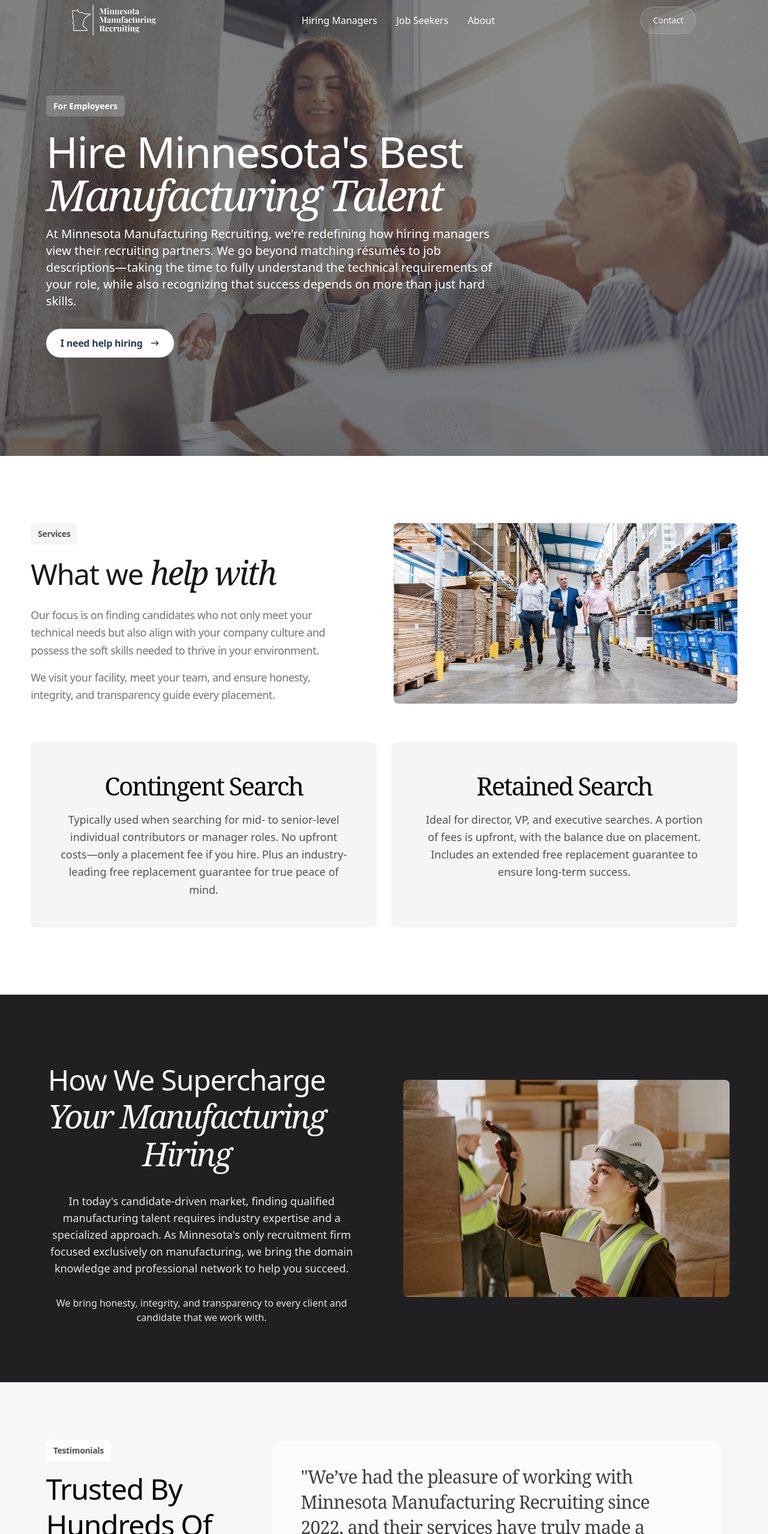
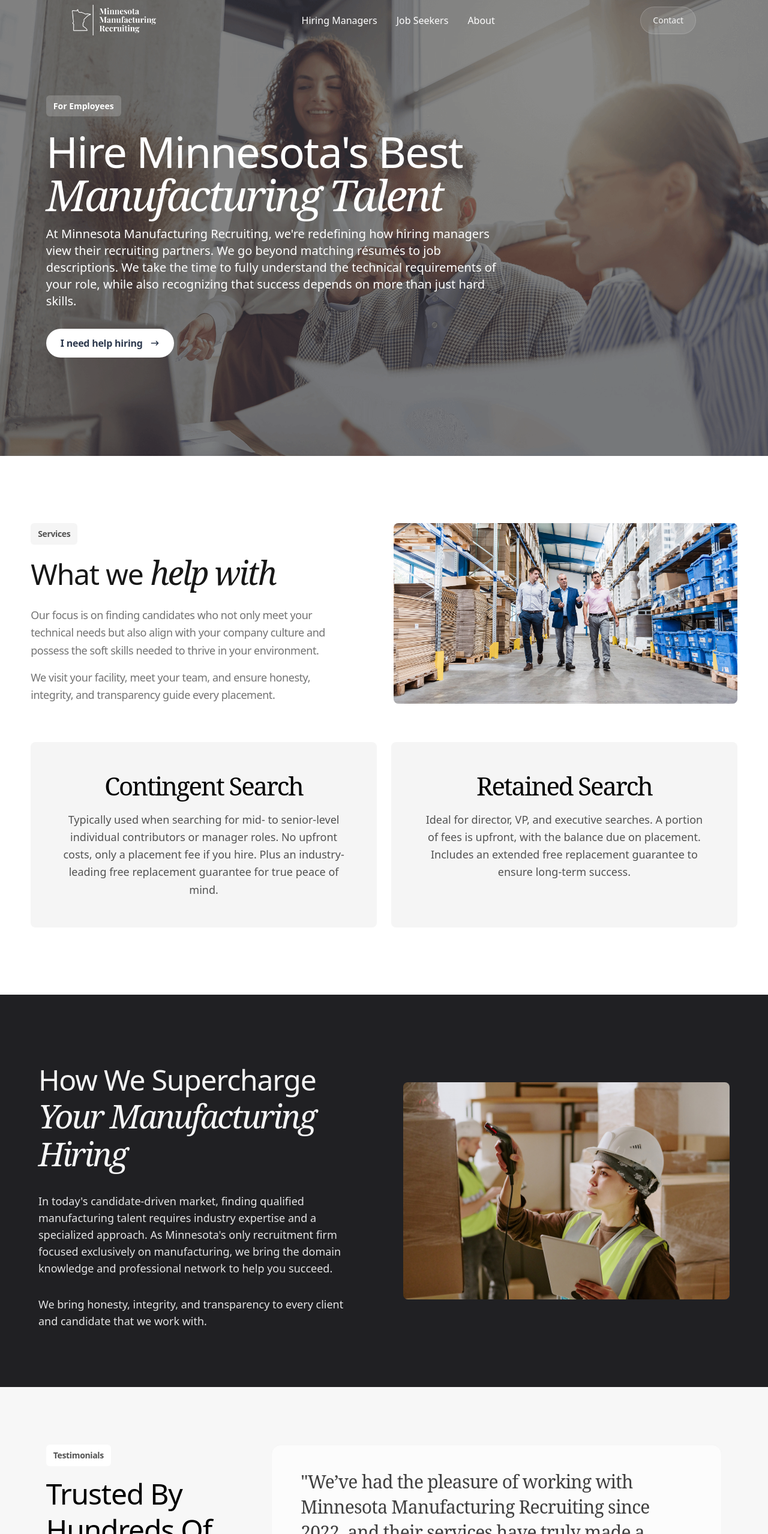
Before and after one commit to mhlauf1/mmr, a Next.js app: page /hiring-managers in a window 1280 px wide. Shown: the top 2557 px of the page at 60% size. Built offline with nearby package versions, Linux system fonts and the light colour scheme.

Commit message:
more dash removals

```diff
--- a/src/sections/hiring/Hero.tsx
+++ b/src/sections/hiring/Hero.tsx
@@ -36,7 +36,7 @@ const Hero = () => {
               <div className="max-w-3xl">
                 {/* Heading with subtle left animation */}
                 <span className="text-sm md:text-md bg-neutral-100/20 px-3 py-2 rounded-md font-semibold text-white">
-                  For Employeers
+                  For Employees
                 </span>
                 <motion.h1
                   custom={0}
@@ -60,8 +60,8 @@ const Hero = () => {
                 >
                   At Minnesota Manufacturing Recruiting, we&#39;re redefining
                   how hiring managers view their recruiting partners. We go
-                  beyond matching résumés to job descriptions—taking the time to
-                  fully understand the technical requirements of your role,
+                  beyond matching résumés to job descriptions. We take the time
+                  to fully understand the technical requirements of your role,
                   while also recognizing that success depends on more than just
                   hard skills.
                 </motion.p>
--- a/src/sections/hiring/ServicesBento.tsx
+++ b/src/sections/hiring/ServicesBento.tsx
@@ -51,9 +51,9 @@ const ServicesBento: React.FC = () => {
           </h3>
           <p className="text-neutral-600 mt-2 md:max-w-xl md:text-lg text-center leading-relaxed ">
             Typically used when searching for mid- to senior-level individual
-            contributors or manager roles. No upfront costs—only a placement fee
-            if you hire. Plus an industry-leading free replacement guarantee for
-            true peace of mind.
+            contributors or manager roles. No upfront costs, only a placement
+            fee if you hire. Plus an industry-leading free replacement guarantee
+            for true peace of mind.
           </p>
         </div>
 
--- a/src/sections/hiring/Supercharge.tsx
+++ b/src/sections/hiring/Supercharge.tsx
@@ -5,20 +5,20 @@ const Supercharge = () => {
   return (
     <section className="bg-[#202023] py-12 md:py-24 items-center px-[5%] flex flex-col md:flex-row gap-16">
       <div className="flex flex-col items-start flex-1">
-        <h2 className="mt-4 text-3xl sm:text-4xl md:text-5xl text-center md:tex-start md:max-w-[18ch] tracking-tight text-neutral-100 font-medium leading-tight">
+        <h2 className="mt-4 text-3xl sm:text-4xl md:text-5xl text-center md:text-start md:max-w-[18ch] tracking-tight text-neutral-100 font-medium leading-tight">
           How We Supercharge <br />{" "}
           <span className="font-pt-serif text-4xl sm:text-[42px] md:text-[54px] tracking-tighter italic">
             Your Manufacturing Hiring
           </span>
         </h2>
-        <p className="text-neutral-200 mt-8 text-md text-center md:tex-start md:text-lg">
+        <p className="text-neutral-200 mt-8 text-md text-center md:text-start md:text-lg">
           In today&#39;s candidate-driven market, finding qualified
           manufacturing talent requires industry expertise and a specialized
           approach. As Minnesota&#39;s only recruitment firm focused exclusively
           on manufacturing, we bring the domain knowledge and professional
           network to help you succeed.
         </p>
-        <p className="text-neutral-200 mt-8 text-center md:tex-start text-md md:text-l">
+        <p className="text-neutral-200 mt-8 text-center md:text-start text-md md:text-lg">
           We bring honesty, integrity, and transparency to every client and
           candidate that we work with.
         </p>
```
